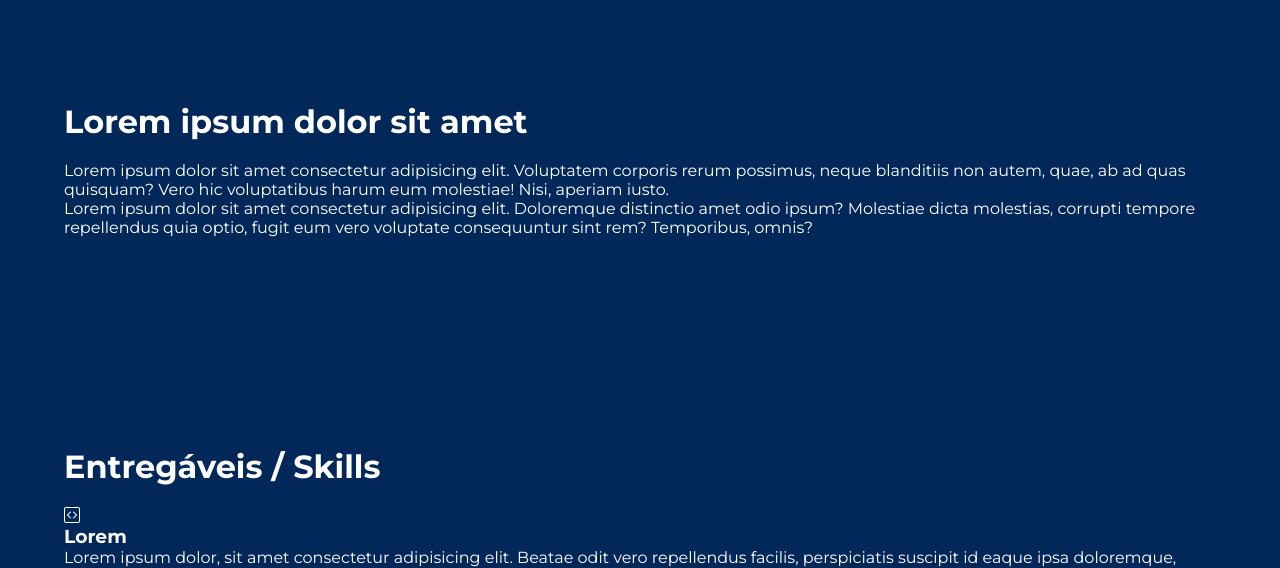
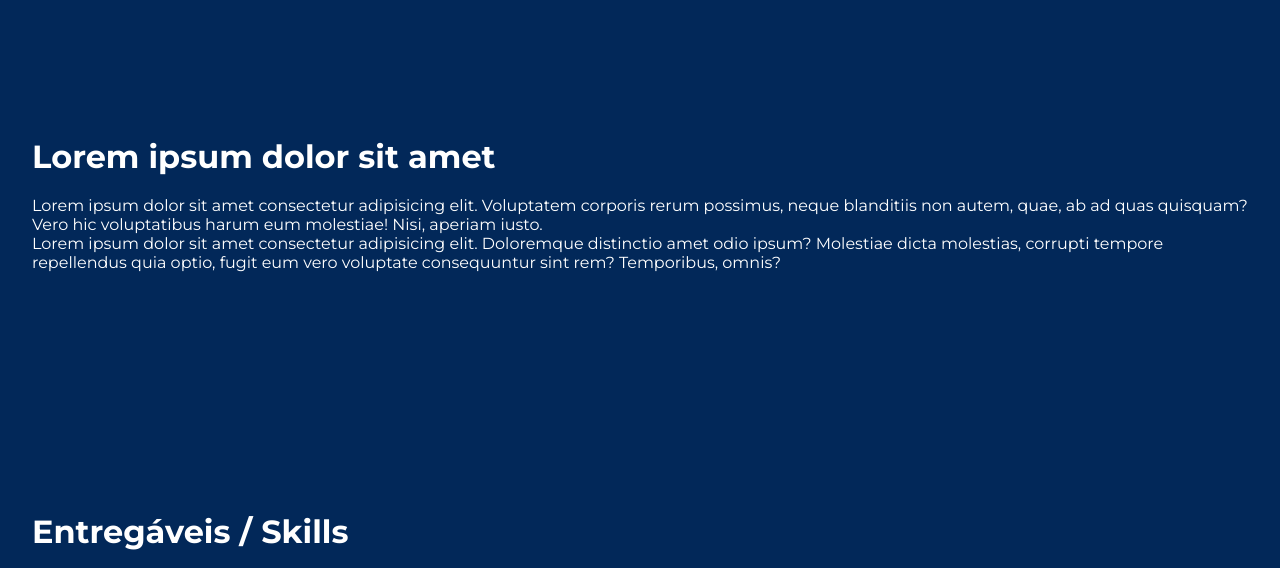
Before and after one commit to Lucassevero06/innovai, a plain HTML site: page innov.ai/index.html in a window 1280 px wide. Shown: the part 103-671 px from the top of the page. Drawn offline with nearby package versions, Linux system fonts and the light colour scheme; a web font is replaced by a local one.

Commit message:
20/02/2024
alterado width do main

```diff
--- a/innov.ai/styles/style.css
+++ b/innov.ai/styles/style.css
@@ -54,8 +54,8 @@ body {
 }
 
 .sec {
-    padding-top: 105px;
-    padding-bottom: 105px;
+    padding-top: 140px;
+    padding-bottom: 100px;
  }
 
  .cta {
@@ -98,7 +98,7 @@ header {
 
 /* MAIN */
 main {
-    width: 90vw;
+    width: 95vw;
 }
 /* FIM MAIN */
 
```
